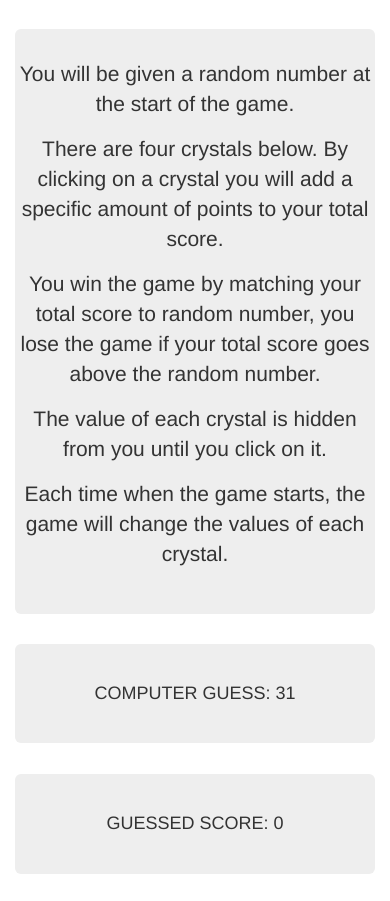
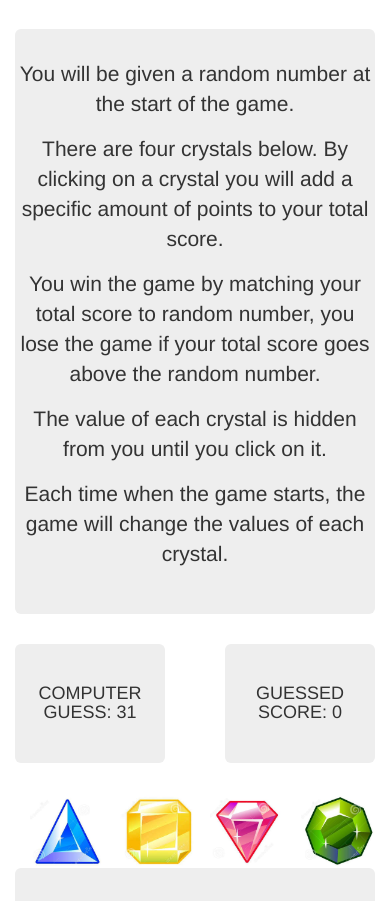
Before and after one commit to hbedros/week-4-game, a plain HTML site: page index.html in a window 390 px wide. Shown: the part 131-1032 px from the top of the page. Drawn offline with nearby package versions, Linux system fonts and the light colour scheme.

Commit message:
final touches finallizing screen sizes function fixes media query edits

```diff
--- a/assets/style.css
+++ b/assets/style.css
@@ -0,0 +1,16 @@
+  @media screen and (max-width:750px){
+    .images {
+        width: 100px;
+        height: 100px;
+    }
+  }
+
+
+
+    @media screen and (max-width:480px){
+        .images {
+            width: 75px;
+            height: 75px;
+        }
+
+    }
--- a/index.html
+++ b/index.html
@@ -17,7 +17,7 @@
 
   <div class="container full body">
 
-  <div class="container crystal_collector jumbotron bg-warning text-center">
+  <div class="container crystal_collector jumbotron text-center">
     <h1> Crystal Collector!</h1>
   </div>
 
@@ -42,13 +42,13 @@
 <div class = "container">
   <div class = "row">
 
-  <div  class="jumbotron text-center col-lg-5 col-sm-5">
+  <div  class="jumbotron text-center col-lg-5 col-xs-5">
     <h4>COMPUTER GUESS: <span class="computer-guess"> 0 </span></h4>
   </div>
 
-  <div class="col-lg-2 col-sm-2 empty-div"></div>
+  <div class="col-lg-2 col-xs-2 empty-div"></div>
 
-  <div class="container jumbotron text-center col-lg-5 col-sm-5">
+  <div class="container jumbotron text-center col-lg-5 col-xs-5">
       <h4>GUESSED SCORE: <span class="guessed-score"> 0 </span></h4>
   </div>
 
@@ -59,29 +59,29 @@
 
 <div class="container img-container">
   <div class="row">
-    <div id="blue" class="gem col-lg-2 col-sm-2">
-        <img src="assets/images/blue.jpg " width="150" height="150" alt="blue gem">
+    <div id="blue" class="gem col-lg-2 col-xs-2">
+        <img class="images" src="assets/images/blue.jpg " width="150" height="150" alt="blue gem">
     </div>
 
-    <div class="col-lg-1 col-sm-1 empty-div"></div>
+    <div class="col-lg-1 col-xs-1 empty-div"></div>
 
-    <div id="yellow" class="gem col-lg-2 col-sm-2">
-        <img src="assets/images/yellow.jpg" width="150" height="150" alt="yellow gem">
+    <div id="yellow" class="gem col-lg-2 col-xs-2">
+        <img class="images" src="assets/images/yellow.jpg" width="150" height="150" alt="yellow gem">
     </div>
 
-    <div class="col-lg-1 col-sm-1 empty-div"></div>
+    <div class="col-lg-1 col-xs-1 empty-div"></div>
 
-    <div id="pink" class="gem col-lg-2 col-sm-2">
-        <img src="assets/images/pink.jpg" width="150" height="150" alt="pink gem">
+    <div id="pink" class="gem col-lg-2 col-xs-2">
+        <img class="images" src="assets/images/pink.jpg" width="150" height="150" alt="pink gem">
     </div>
 
-    <div class="col-lg-1 col-sm-1 empty-div"></div>
+    <div class="col-lg-1 col-xs-1 empty-div"></div>
 
-    <div id="green" class="gem col-lg-2 col-sm-2">
-        <img src="assets/images/green.jpg" width="150" height="150" alt="green gem">
+    <div id="green" class="gem col-lg-2 col-xs-2">
+        <img class="images" src="assets/images/green.jpg" width="150" height="150" alt="green gem">
     </div>
 
-    <div class="col-lg-1 col-sm-1 empty-div"></div>
+    <div class="col-lg-1 col-xs-1 empty-div"></div>
 
   </div>
 </div>
@@ -90,23 +90,18 @@
 
 <div class = "container">
   <div class="row">
-    <div class="score-count jumbotron text-center col-lg-12 col-sm-12">
+    <div class="score-count jumbotron text-center col-lg-12 col-xs-12">
       <h3>
       <ul style="list-style: none;" >
         <li id="winScore">Wins: <span class="win-count"> 0 </span></li>
         <li id="loseScore">Losses: <span class="lose-count"> 0 </span></li>
+      </ul>
       </h3>
-      </ul>
     </div>
   </div>
-  </div>
-
-
-  </div>
-
+</div>
 
 </div>
 
-
 </body>
 </html>
```
